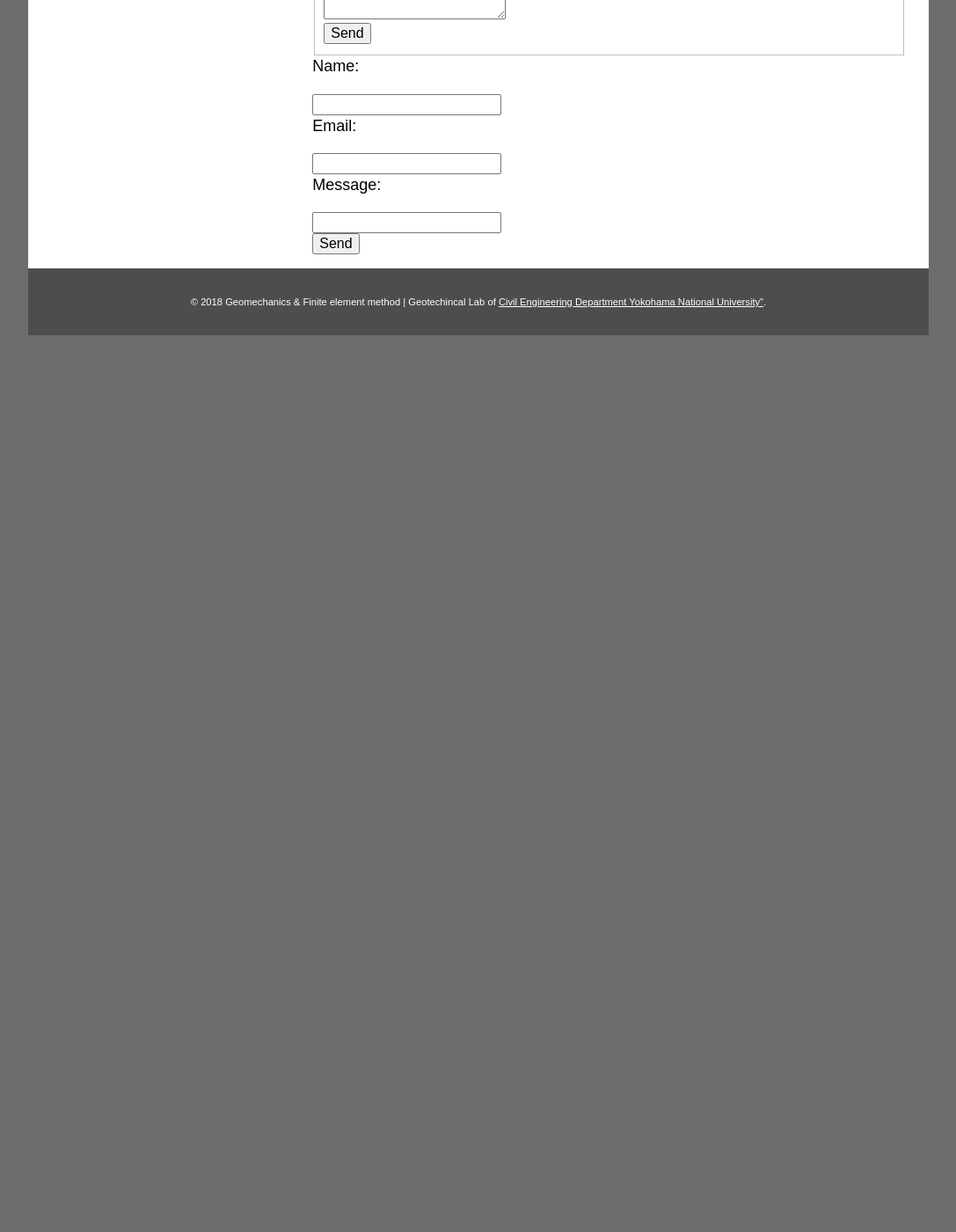
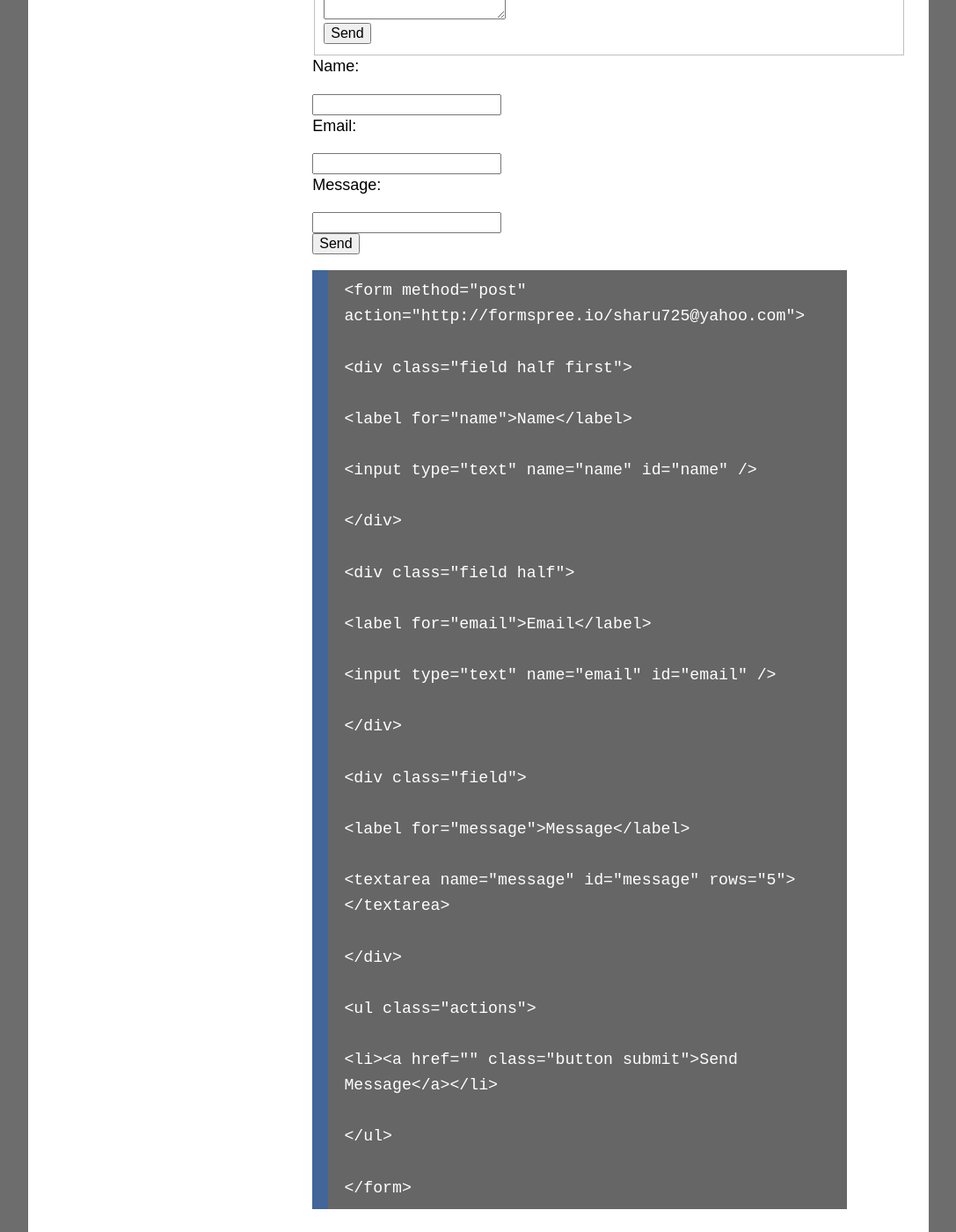
Before and after one commit to quangvunp/geomechanics, a Jekyll site: the page built from about.md, in a window 1280 px wide and 1400 px high, scrolled down 997 px. Shown: the whole window at 88% size, without its empty margins (96-1183 px from the left). Built offline with Jekyll 4.4.1, drawn with Linux system fonts in a browser that asks for light colours; before the commit the page ends 1378 px from its top, so only the background shows below that.

Commit message:
Update about.md

```diff
--- a/about.md
+++ b/about.md
@@ -51,3 +51,22 @@ My name is Nguyen Pham Quang Vu. I am a PhD student in Geotechnical Engineering
     <p>Message: </p><input type="message" name="message"><br />
     <input type="submit" value="Send">
 </form>
+
+
+	<form method="post" action="http://formspree.io/sharu725@yahoo.com">
+										<div class="field half first">
+											<label for="name">Name</label>
+											<input type="text" name="name" id="name" />
+										</div>
+										<div class="field half">
+											<label for="email">Email</label>
+											<input type="text" name="email" id="email" />
+										</div>
+										<div class="field">
+											<label for="message">Message</label>
+											<textarea name="message" id="message" rows="5"></textarea>
+										</div>
+										<ul class="actions">
+											<li><a href="" class="button submit">Send Message</a></li>
+										</ul>
+									</form>
```
